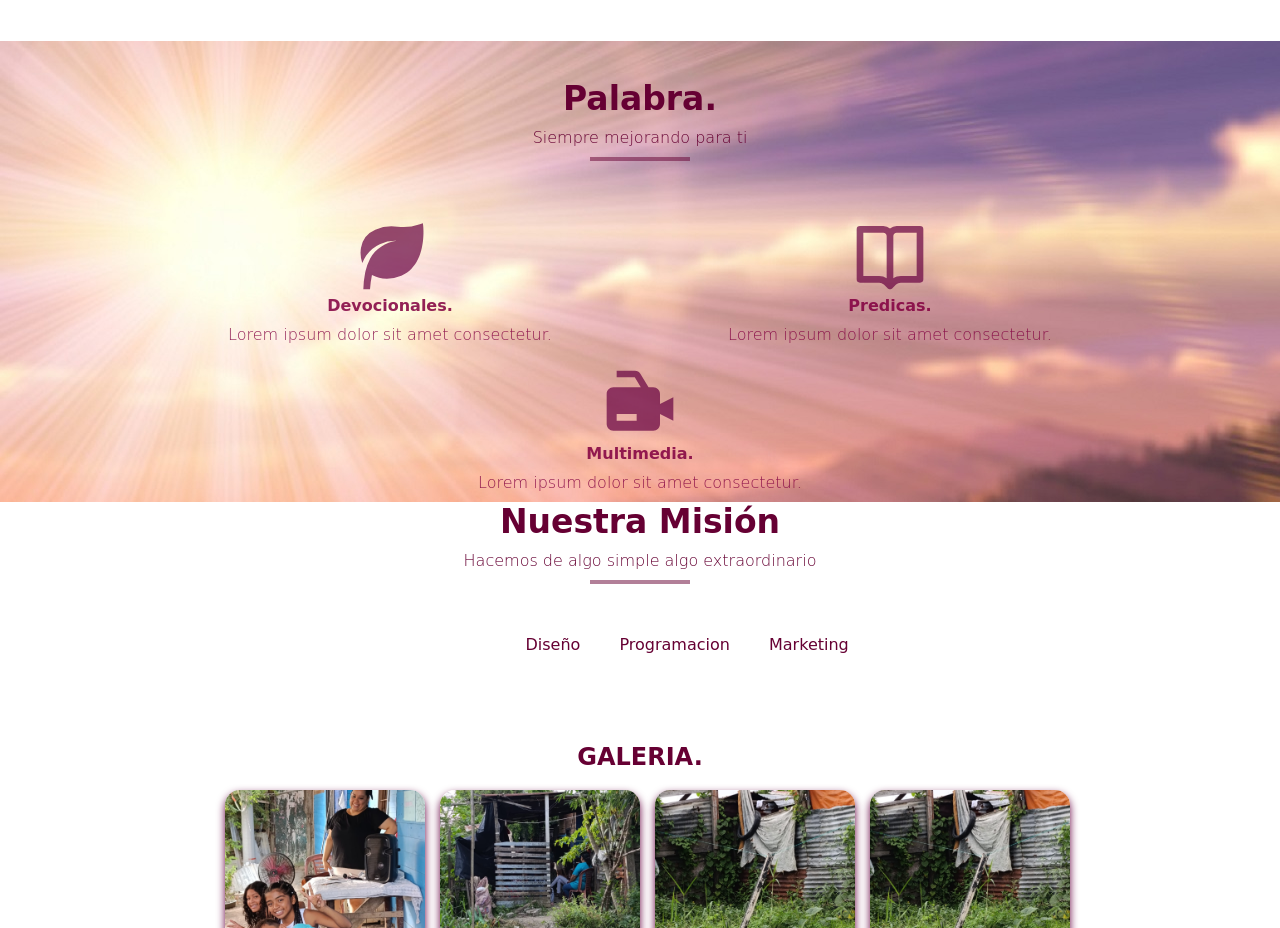
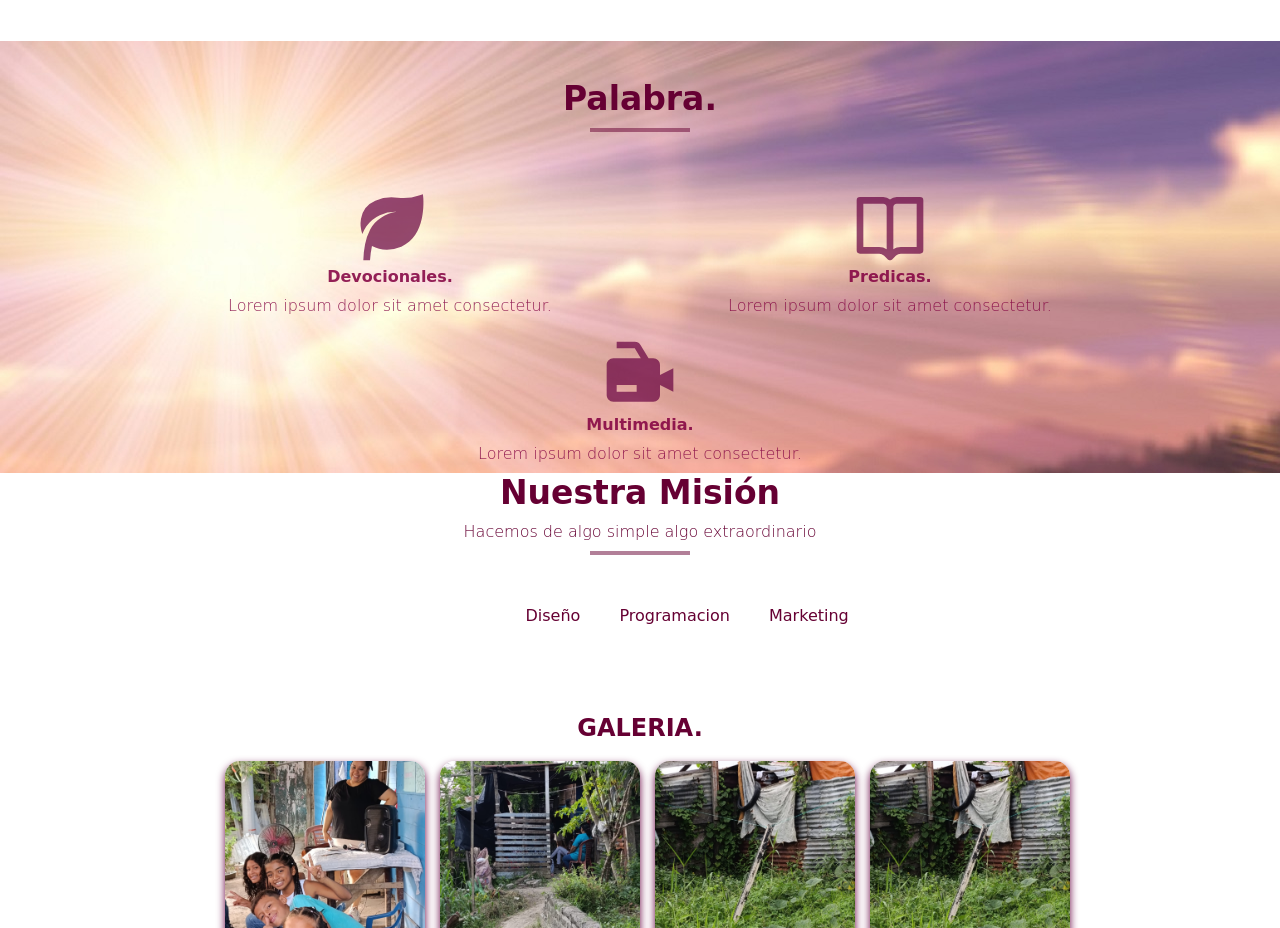
Before and after one commit to jcgomezosorio/CaminoalaLibertad.github.io, a plain HTML site: page index.html in a window 1280 px wide. Shown: the part 1509-2437 px from the top of the page. Drawn offline with Linux system fonts and the light colour scheme.

Commit message:
Update index.html

```diff
--- a/index.html
+++ b/index.html
@@ -74,26 +74,33 @@
         <section class="about" id="servicio">
     <div class="contenedor"><br><br>
         <h3>Palabra.</h3>
-                <p class="after">Siempre mejorando para ti</p>
+        <p class="after"></p>
         <div class="servicios">
             <div class="caja-servicios">
-                        <img src="img/hoja.svg" alt="">
+                <a href="#">
+                    <img src="img/hoja.svg" alt="Devocinal">
+                </a>
                 <h4>Devocionales.</h4>
                 <p>Lorem ipsum dolor sit amet consectetur.</p>
             </div>
             <div class="caja-servicios">
-                        <img src="img/libro.svg" alt="">
+                <a href="#">
+                    <img src="img/libro.svg" alt="Predicas">
+                </a>
                 <h4>Predicas.</h4>
                 <p>Lorem ipsum dolor sit amet consectetur.</p>
             </div>
             <div class="caja-servicios">
-                        <img src="img/videos.svg" alt="">
+                <a href="#">
+                    <img src="img/videos.svg" alt="Multimedia">
+                </a>
                 <h4>Multimedia.</h4>
                 <p>Lorem ipsum dolor sit amet consectetur.</p>
             </div>
         </div>
     </div>
 </section>
+
         <section class="work contenedor" id="trabajo">
             <h3>Nuestra Misión</h3>
             <p class="after">Hacemos de algo simple algo extraordinario</p>
```
Lines whose indentation alone changed are shown as unchanged.
